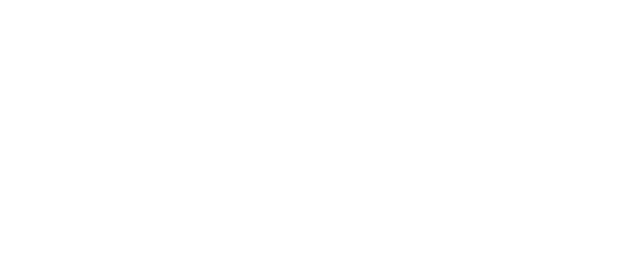
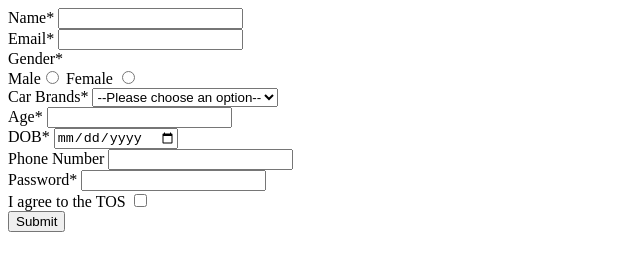
Before and after one commit to acciojob/signup-form-car-abhisekmaiti19, a website: page main.html in a window 1280 px wide. Shown: the whole page, without its empty margins (0-640 px from the left). Drawn offline with Linux system fonts and the light colour scheme.

Commit message:
created a submission

```diff
--- a/main.html
+++ b/main.html
@@ -1,16 +1,50 @@
 <!DOCTYPE html>
+<html lang="en">
+  <head>
+    <meta charset="UTF-8" />
+    <meta http-equiv="X-UA-Compatible" content="IE=edge" />
+    <meta name="viewport" content="width=device-width, initial-scale=1.0" />
+    <title>SignUp Form</title>
+  </head>
+  <body>
+    <form action="">
+      <label for="name">Name*</label>
+      <input type="text" required id="name" /> <br />
 
-<html>
+      <label for="email">Email*</label>
+      <input type="email" id="email" required /> <br />
 
-<head>
-	<link rel="stylesheet" href="styles.css">
-</head>
+      <label for="gender">Gender*</label> <br />
+      <label for="gender">Male</label
+      ><input type="radio" value="Male" name="gender" id="gender_m" required />
+      <label for="gender">Female</label>
+      <input type="radio" value="Female" name="gender" id="gender_f" required />
+      <br />
 
-<body>
-	<!-- the entire body must be written by student -->
-    <script type="text/javascript" src="./script.js">
-</script>
+      <label for="car brnads">Car Brands*</label>
+      <select type="" required id="cars">
+        <option value="" selected disabled>--Please choose an option--</option>
+        <option value="BMW">BMW</option>
+        <option value="Audi">Audi</option>
+        <option value="Mercedez">Mercedez</option></select
+      ><br />
 
-</body>
+      <label for="Age">Age*</label>
+      <input type="number" required id="age" /> <br />
 
+      <label for="DOB">DOB*</label>
+      <input type="date" id="dob" required /> <br />
+
+      <label for="phonenumber">Phone Number</label>
+      <input type="tel" id="tel" /> <br />
+
+      <label for="password">Password*</label>
+      <input type="password" id="password" required /> <br />
+
+      <label for="tos">I agree to the TOS</label>
+      <input type="checkbox" id="tos" required /> <br />
+
+      <button type="submit">Submit</button>
+    </form>
+  </body>
 </html>
```
